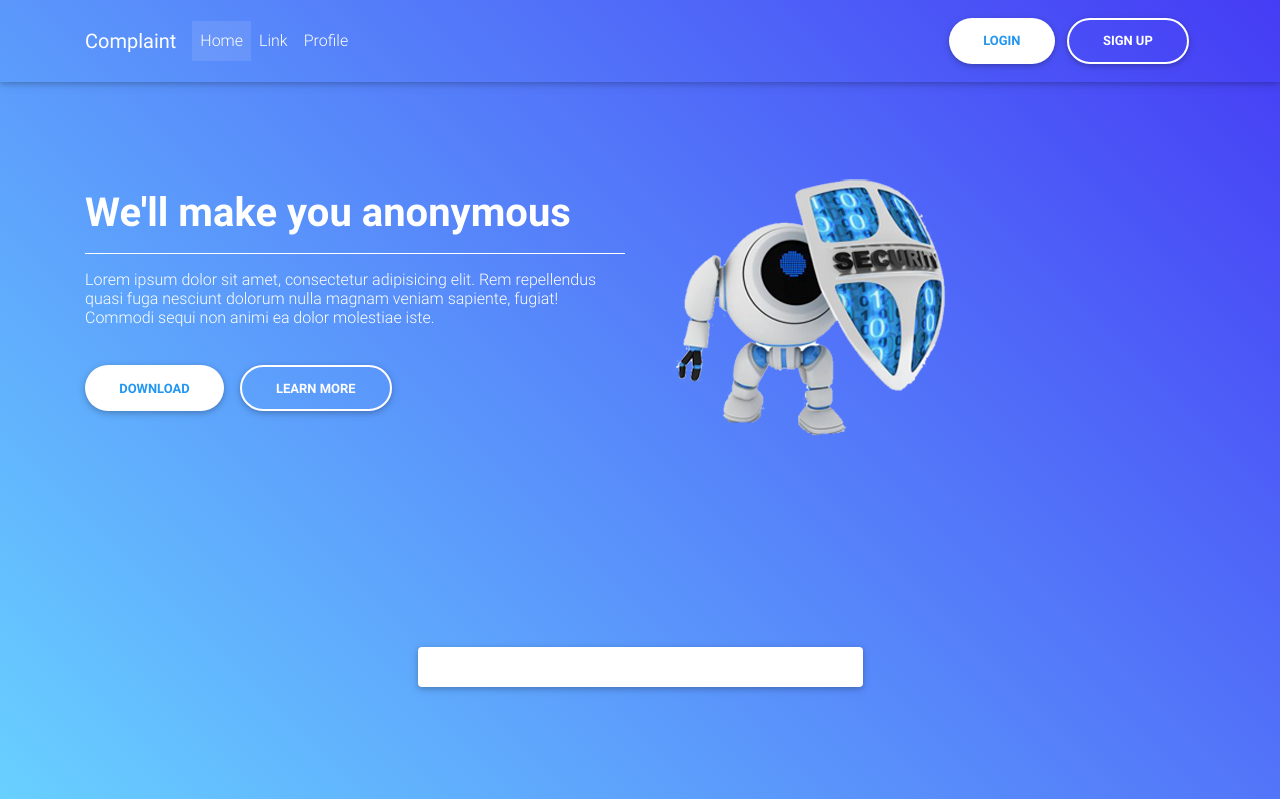
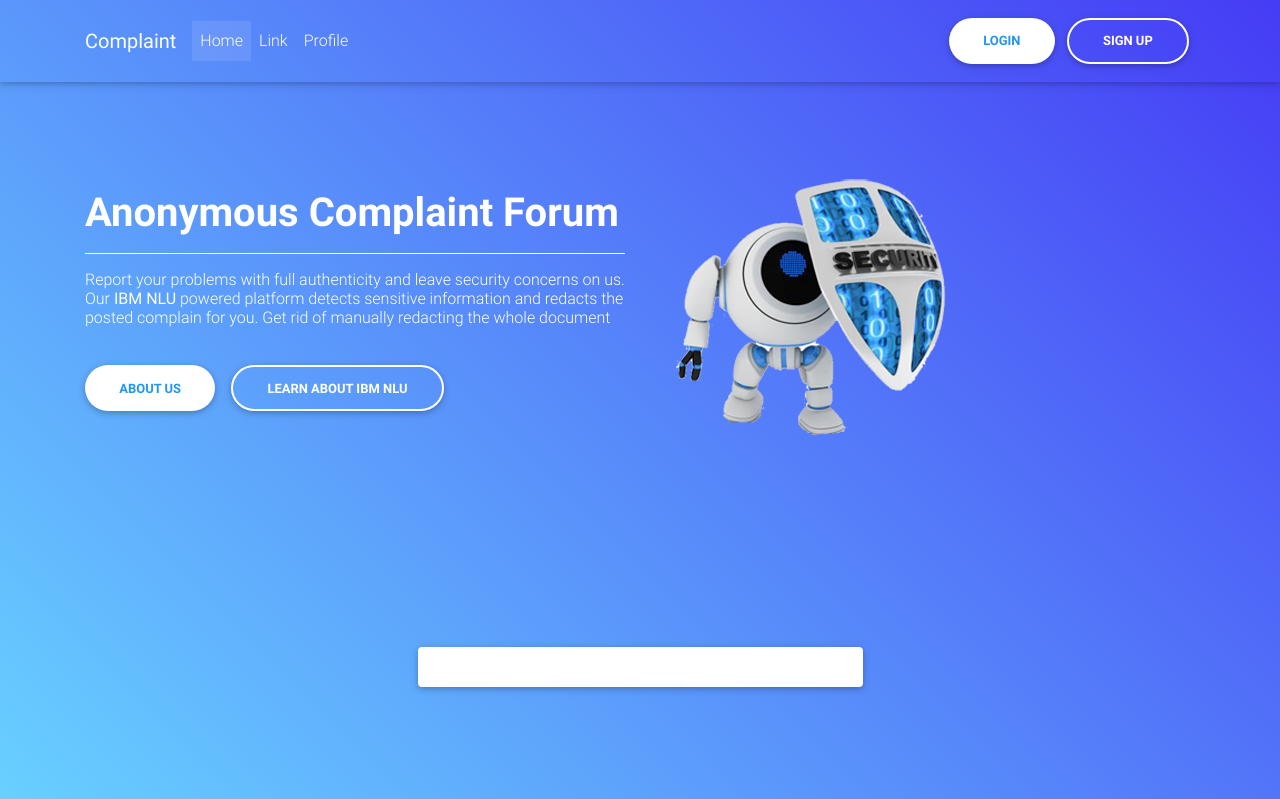
Before and after one commit to Sanji515/Abhikalpan-Hackathon, a Django app: page / in a window 1280 px wide. Shown: the top 799 px of the page. Run offline with Django 3.2, Linux system fonts and the light colour scheme; some libraries are stand-ins or nearby versions.

Commit message:
Landing page info updated

```diff
--- a/templates/index/index.html
+++ b/templates/index/index.html
@@ -18,15 +18,13 @@
                         <div class="row flex-center pt-5 mt-3">
                             <div class="col-md-12 col-lg-6 text-center text-md-left margins">
                                 <div class="white-text">
-                                    <h1 class="h1-responsive font-weight-bold wow fadeInLeft" data-wow-delay="0.3s">We'll make you anonymous </h1>
+                                    <h1 class="h1-responsive font-weight-bold wow fadeInLeft" data-wow-delay="0.3s">Anonymous Complaint Forum</h1>
                                     <hr class="hr-light wow fadeInLeft" data-wow-delay="0.3s">
-                                    <h6 class="wow fadeInLeft" data-wow-delay="0.3s">Lorem ipsum dolor sit amet, consectetur adipisicing elit. Rem repellendus quasi fuga nesciunt
-                                        dolorum nulla magnam veniam sapiente, fugiat! Commodi sequi non animi ea dolor molestiae
-                                        iste.
+                                    <h6 class="wow fadeInLeft" data-wow-delay="0.3s">Report your problems with full authenticity and leave security concerns on us. Our <b>IBM NLU</b> powered platform detects sensitive information and redacts the posted complain for you. Get rid of manually redacting the whole document
                                     </h6>
                                     <br>
-                                    <a class="btn btn-white btn-rounded blue-text font-weight-bold ml-lg-0 wow fadeInLeft" data-wow-delay="0.3s">Download</a>
-                                    <a class="btn btn-outline-white btn-rounded font-weight-bold wow fadeInLeft" data-wow-delay="0.3s">Learn more</a>
+                                    <a class="btn btn-white btn-rounded blue-text font-weight-bold ml-lg-0 wow fadeInLeft" data-wow-delay="0.3s">About Us</a>
+                                    <a href="https://www.ibm.com/watson/services/natural-language-understanding/" class="btn btn-outline-white btn-rounded font-weight-bold wow fadeInLeft" data-wow-delay="0.3s">Learn about IBM NLU</a>
                                 </div>
                             </div>
 
```
